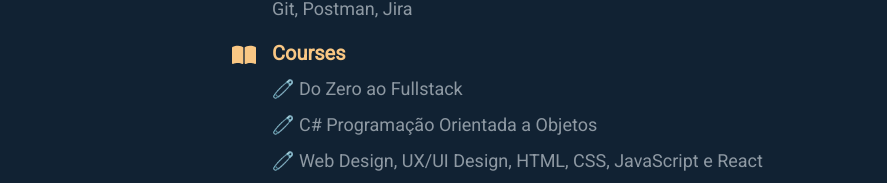
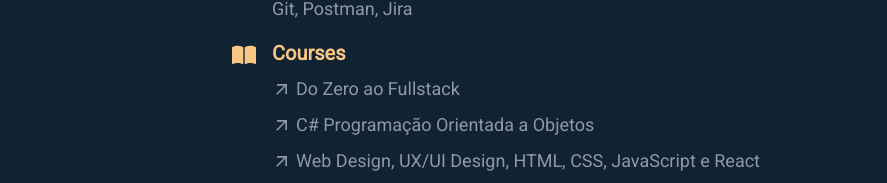
Before and after one commit to wilsonsouto/portfolio, a Next.js app: page / in a window 1280 px wide. Both pictures are taken after a click on the item "education". Shown: the part 617-800 px from the top of the page, without its empty margins (176-1063 px from the left). Built offline with nearby package versions, Linux system fonts and the light colour scheme.

Commit message:
Remove emoji from course name and use Icon component instead

```diff
--- a/src/components/sections/education.component.tsx
+++ b/src/components/sections/education.component.tsx
@@ -5,6 +5,7 @@ import React, { ReactNode } from 'react';
 import { ShadowCard } from '../cards';
 import { Heading, Paragraph, Subtitle } from '../typography';
 import './index.css';
+import { MdArrowOutward } from 'react-icons/md';
 
 export default function Education() {
   return (
@@ -36,7 +37,10 @@ export default function Education() {
           {coursesData.map((item, index) => (
             <ListItem key={index}>
               <li className='text-neutral-400'>
-                <a className='hover:text-neutral-300' target='_blank' href={item.link}>
+                <a className='flex items-center gap-1 hover:text-neutral-300' target='_blank' href={item.link}>
+                  <span>
+                    <MdArrowOutward className='h-5 w-5' />
+                  </span>
                   {item.course}
                 </a>
               </li>
--- a/src/utils/education-data.utils.ts
+++ b/src/utils/education-data.utils.ts
@@ -28,15 +28,15 @@ export const skillsData: EducationProps[] = [
 
 export const coursesData: EducationProps[] = [
   {
-    course: '🧷 Do Zero ao Fullstack',
+    course: 'Do Zero ao Fullstack',
     link: 'https://lp.b7web.com.br/fullstack?utm_source=home',
   },
   {
-    course: '🧷 C# Programação Orientada a Objetos',
+    course: 'C# Programação Orientada a Objetos',
     link: 'https://www.udemy.com/course/programacao-orientada-a-objetos-csharp/',
   },
   {
-    course: '🧷 Web Design, UX/UI Design, HTML, CSS, JavaScript e React',
+    course: 'Web Design, UX/UI Design, HTML, CSS, JavaScript e React',
     link: 'https://www.origamid.com/',
   },
 ];
```
